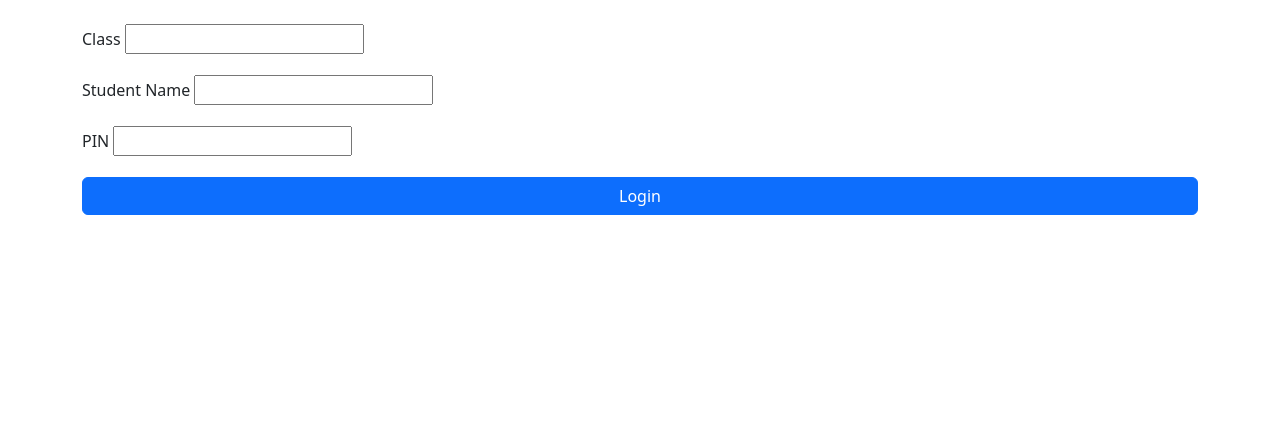
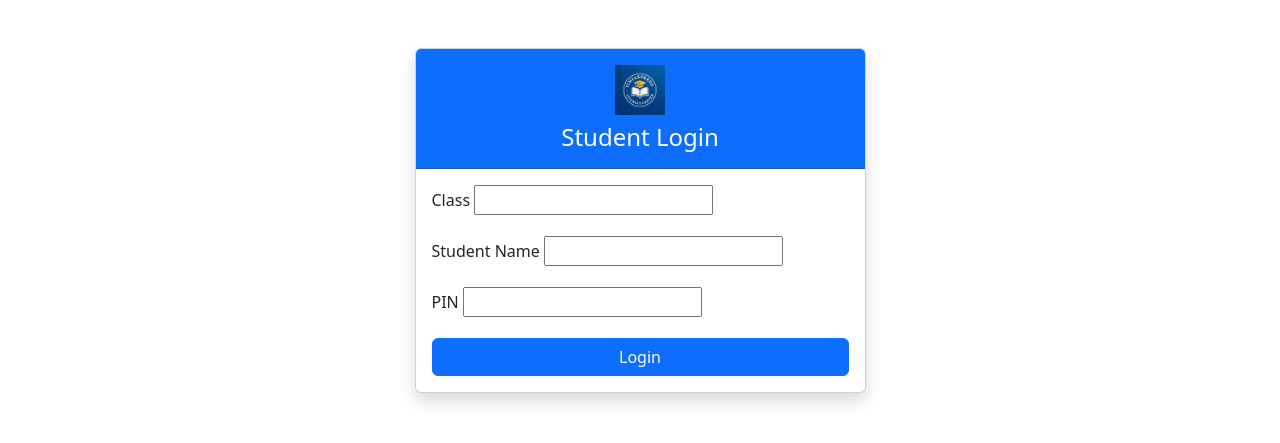
Before and after one commit to classicabbey08/tlc-cbt-system, a Django app: template templates/accounts/student_login.html in a window 1280 px wide. Shown: the part 56-499 px from the top of the page. Run offline with Django 3.2, Linux system fonts and the light colour scheme; the template is opened without the code that fills it, so the values that code supplies are empty, except form fields; tables that the repository leaves empty hold one stand-in row (values such as "Sample post"); form fields are guessed from the names that the template uses.

Commit message:
Fix student dropdown

```diff
--- a/templates/accounts/student_login.html
+++ b/templates/accounts/student_login.html
@@ -4,6 +4,19 @@
 {% block title %}Student Login – TLC{% endblock %}
 
 {% block content %}
+<div class="row justify-content-center mt-5">
+  <div class="col-md-5">
+    <div class="card shadow">
+      <div class="card-header bg-primary text-white text-center py-3">
+        <img src="{% static 'images/tlc_logo.png' %}" alt="TLC Logo" style="height: 50px; width: auto; margin-bottom: 8px;">
+        <h4 class="mb-0">Student Login</h4>
+      </div>
+      <div class="card-body">
+        {% if form.non_field_errors %}
+          <div class="alert alert-danger">
+            {% for error in form.non_field_errors %}{{ error }}{% endfor %}
+          </div>
+        {% endif %}
 
         <form method="post" id="studentLoginForm" novalidate>
           {% csrf_token %}
@@ -34,50 +47,41 @@
 
           <button type="submit" class="btn btn-primary w-100">Login</button>
         </form>
-
+      </div>
+    </div>
+  </div>
+</div>
 {% endblock %}
-
 
 {% block extra_js %}
 <script>
-document.addEventListener("DOMContentLoaded", function () {
-    const classSelect = document.getElementById("id_student_class");
-    const studentSelect = document.getElementById("id_student");
+document.addEventListener('DOMContentLoaded', function () {
+  const classSelect = document.getElementById('id_student_class');
+  const studentSelect = document.getElementById('id_student');
 
-    if (!classSelect || !studentSelect) {
-        return;
+  function loadStudents(selectedClass) {
+    studentSelect.innerHTML = '<option value="">---------</option>';
+    if (!selectedClass) return;
+
+    fetch(`{% url 'accounts:students_by_class' %}?class=${encodeURIComponent(selectedClass)}`)
+      .then(r => r.json())
+      .then(data => {
+        data.forEach(s => {
+          const opt = document.createElement('option');
+          opt.value = s.id;
+          opt.textContent = `${s.name} (${s.admission_number})`;
+          studentSelect.appendChild(opt);
+        });
+      });
   }
 
-    classSelect.addEventListener("change", function () {
-        const selectedClass = this.value;
+  classSelect.addEventListener('change', function () {
+    loadStudents(this.value);
+  });
 
-        studentSelect.innerHTML =
-            '<option value="">---------</option>';
-
-        if (!selectedClass) {
-            return;
+  if (classSelect.value) {
+    loadStudents(classSelect.value);
   }
-
-        fetch("{% url 'accounts:students_by_class' %}?class=" + encodeURIComponent(selectedClass))
-            .then(response => response.json())
-            .then(students => {
-                students.forEach(student => {
-                    const option = document.createElement("option");
-
-                    option.value = student.id;
-                    option.textContent =
-                        student.name +
-                        (student.admission_number
-                            ? " (" + student.admission_number + ")"
-                            : "");
-
-                    studentSelect.appendChild(option);
-                });
-            })
-            .catch(error => {
-                console.error("Error loading students:", error);
-            });
-    });
 });
 </script>
 {% endblock %}
```
Lines whose indentation alone changed are shown as unchanged.
